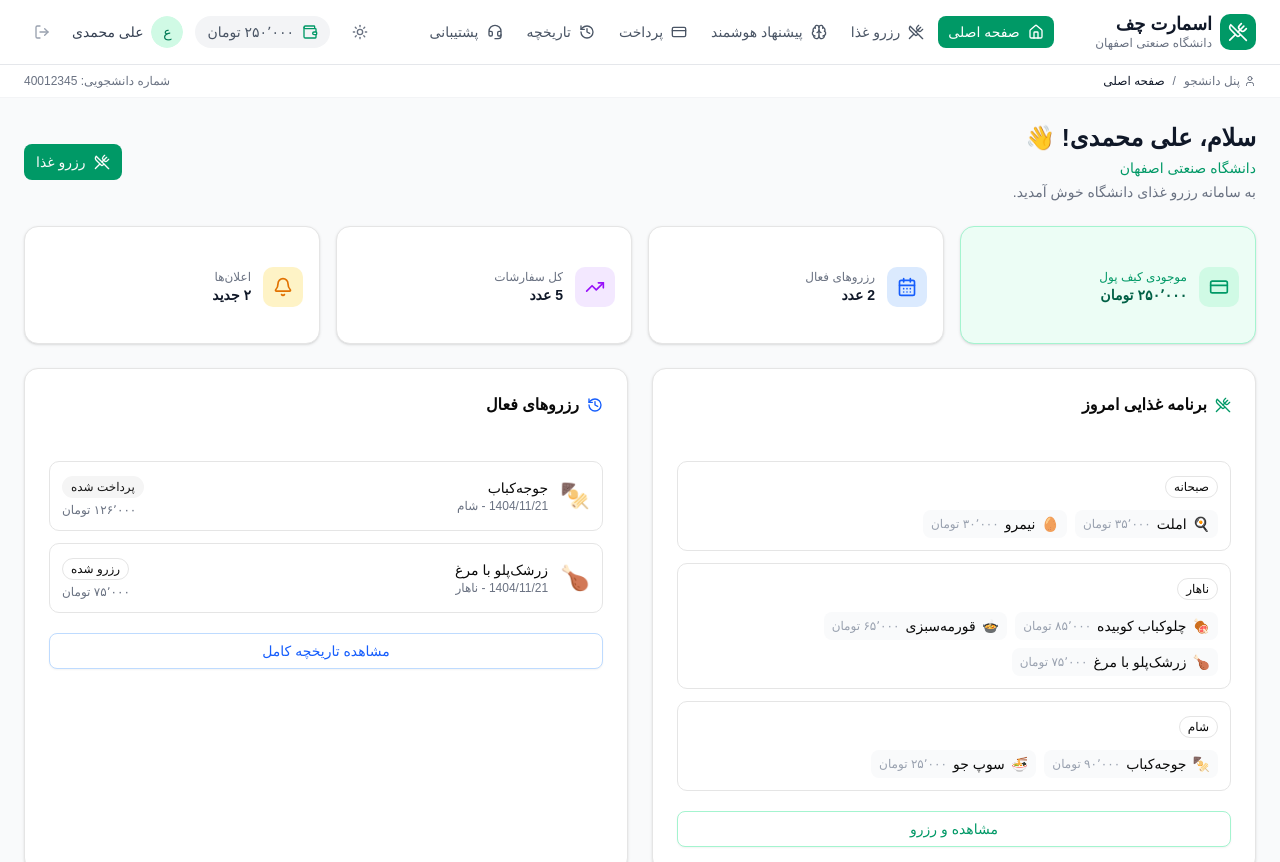
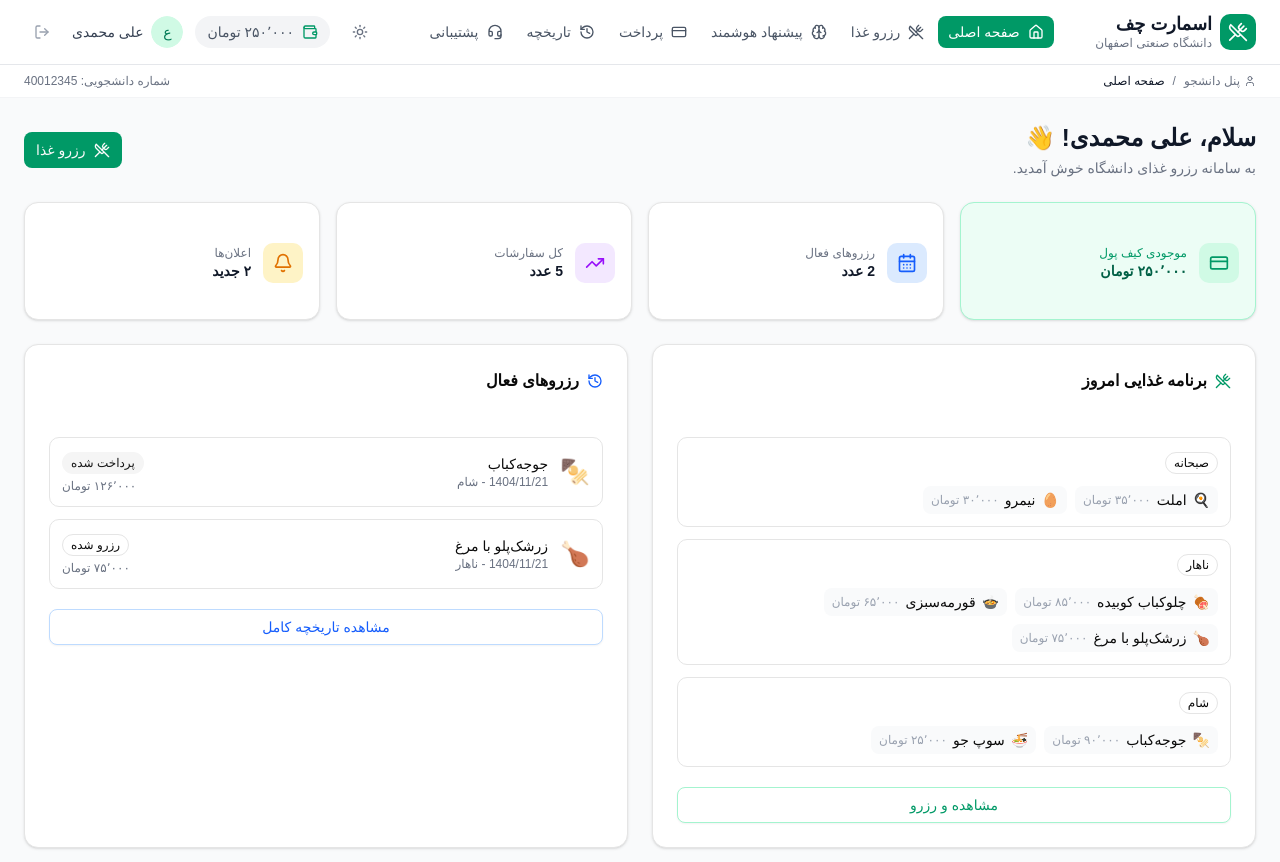
Before and after one commit to Mr-MRF-Dev/SmartCaf-Software-Engineering-I-Project, a Next.js app in the folder src/: page /student in a window 1280 px wide. Shown: the top 862 px of the page. Built offline with nearby package versions, Linux system fonts and the light colour scheme; a small style sheet from the web is missing.

Commit message:
fix: remove university name from admin and student dashboards for consistency

```diff
--- a/src/src/app/admin/page.tsx
+++ b/src/src/app/admin/page.tsx
@@ -46,9 +46,6 @@ export default function AdminDashboard() {
     <div className="space-y-6">
       <div>
         <h1 className="text-2xl font-bold text-gray-900 dark:text-white">داشبورد مدیریت</h1>
-        <p className="text-sm font-medium text-emerald-600 dark:text-emerald-400 mt-1">
-          دانشگاه صنعتی اصفهان
-        </p>
         <p className="text-sm text-gray-500 dark:text-gray-400 mt-1">
           خلاصه وضعیت سامانه در یک نگاه
         </p>
--- a/src/src/app/student/page.tsx
+++ b/src/src/app/student/page.tsx
@@ -43,9 +43,6 @@ export default function StudentDashboard() {
           <h1 className="text-2xl font-bold text-gray-900 dark:text-white">
             سلام، {user.name}! 👋
           </h1>
-          <p className="text-sm font-medium text-emerald-600 dark:text-emerald-400 mt-1">
-            دانشگاه صنعتی اصفهان
-          </p>
           <p className="text-gray-500 dark:text-gray-400 text-sm mt-1">
             به سامانه رزرو غذای دانشگاه خوش آمدید.
           </p>
```
